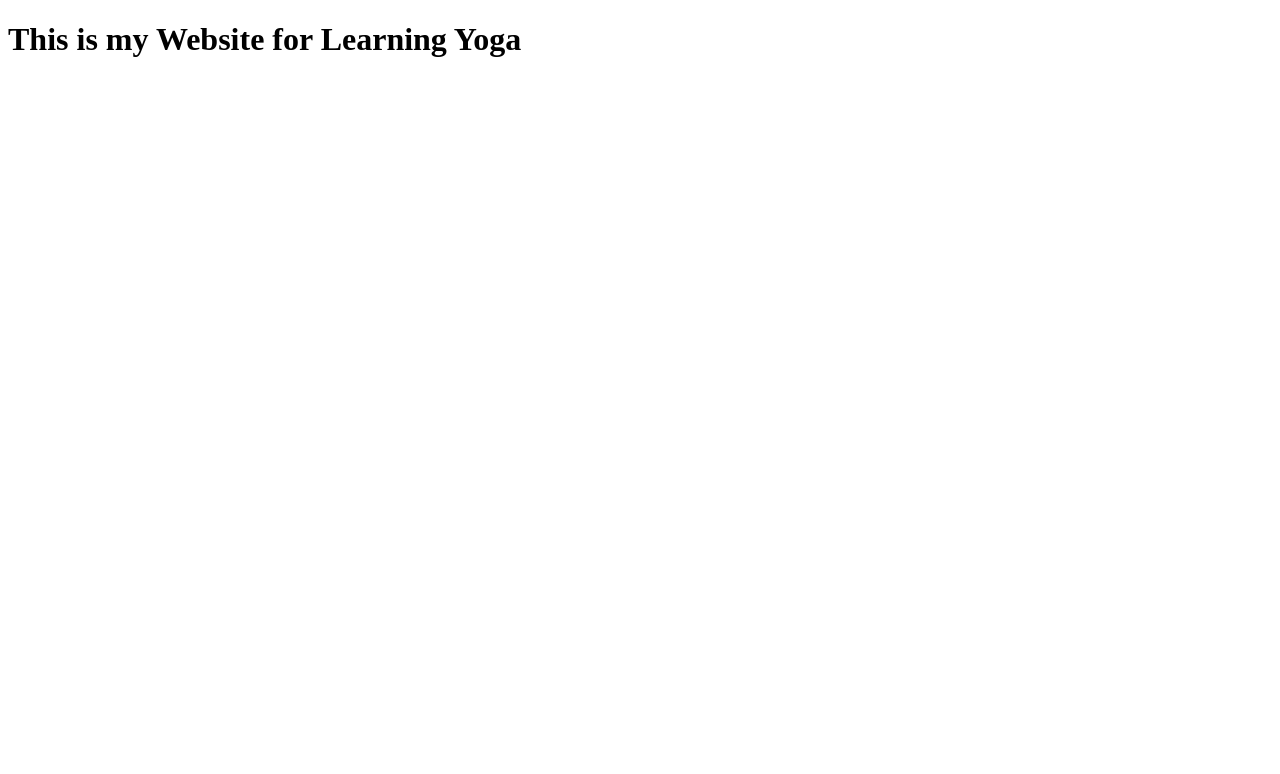
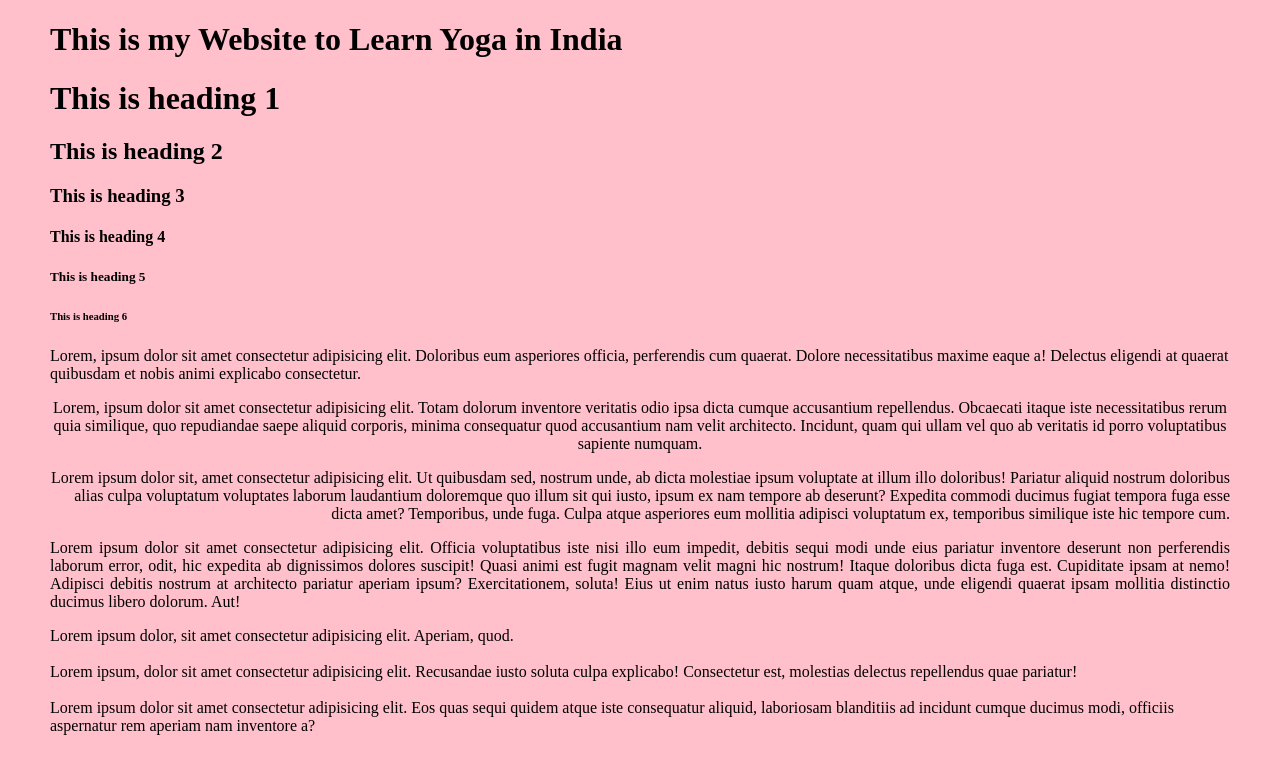
Before and after one commit to Xniharika/yoga, a plain HTML site: page index.html in a window 1280 px wide. Drawn offline with Linux system fonts and the light colour scheme.

Commit message:
Add files via upload

```diff
--- a/index.html
+++ b/index.html
@@ -1,12 +1,48 @@
 <!DOCTYPE html>
 <html lang="en">
+
 <head>
-    <meta charset="UTF-8">
-    <meta http-equiv="X-UA-Compatible" content="IE=edge">
-    <meta name="viewport" content="width=device-width, initial-scale=1.0">
-    <title>Learning Yoga</title>
+  <meta charset="UTF-8">
+  <meta http-equiv="X-UA-Compatible" content="IE=edge">
+  <meta name="viewport" content="width=device-width, initial-scale=1.0">
+  <link rel="icon" type="image/x-icon" href="favicon.png">
+  <title>Yoga in India</title>
 </head>
-<body>
-  <h1>This is my Website for Learning Yoga</h1>
+
+<body leftmargin="50" bgcolor="pink" text="black">
+  <h1>This is my Website to Learn Yoga in India</h1>
+  <h1>This is heading 1</h1>
+  <h2>This is heading 2</h2>
+  <h3>This is heading 3</h3>
+  <h4>This is heading 4</h4>
+  <h5>This is heading 5</h5>
+  <h6>This is heading 6</h6>
+
+  <p>Lorem, ipsum dolor sit amet consectetur adipisicing elit. Doloribus eum asperiores officia, perferendis cum
+    quaerat. Dolore necessitatibus maxime eaque a! Delectus eligendi at quaerat quibusdam et nobis animi explicabo
+    consectetur.</p>
+  <p align="center">Lorem, ipsum dolor sit amet consectetur adipisicing elit. Totam dolorum inventore veritatis odio
+    ipsa dicta cumque accusantium repellendus. Obcaecati itaque iste necessitatibus rerum quia similique, quo
+    repudiandae saepe aliquid corporis, minima consequatur quod accusantium nam velit architecto. Incidunt, quam qui
+    ullam vel quo ab veritatis id porro voluptatibus sapiente numquam.</p>
+  <p align="right">Lorem ipsum dolor sit, amet consectetur adipisicing elit. Ut quibusdam sed, nostrum unde, ab dicta
+    molestiae ipsum voluptate at illum illo doloribus! Pariatur aliquid nostrum doloribus alias culpa voluptatum
+    voluptates laborum laudantium doloremque quo illum sit qui iusto, ipsum ex nam tempore ab deserunt? Expedita commodi
+    ducimus fugiat tempora fuga esse dicta amet? Temporibus, unde fuga. Culpa atque asperiores eum mollitia adipisci
+    voluptatum ex, temporibus similique iste hic tempore cum.</p>
+  <p align="justify">Lorem ipsum dolor sit amet consectetur adipisicing elit. Officia voluptatibus iste nisi illo eum
+    impedit, debitis sequi modi unde eius pariatur inventore deserunt non perferendis laborum error, odit, hic expedita
+    ab dignissimos dolores suscipit! Quasi animi est fugit magnam velit magni hic nostrum! Itaque doloribus dicta fuga
+    est. Cupiditate ipsam at nemo! Adipisci debitis nostrum at architecto pariatur aperiam ipsum? Exercitationem,
+    soluta! Eius ut enim natus iusto harum quam atque, unde eligendi quaerat ipsam mollitia distinctio ducimus libero
+    dolorum. Aut!</p>
+
+  Lorem ipsum dolor, sit amet consectetur adipisicing elit. Aperiam, quod. <br> <br>
+  Lorem ipsum, dolor sit amet consectetur adipisicing elit. Recusandae iusto soluta culpa explicabo! Consectetur est,
+  molestias delectus repellendus quae pariatur! <br> <br>
+  Lorem ipsum dolor sit amet consectetur adipisicing elit. Eos quas sequi quidem atque iste consequatur aliquid,
+  laboriosam blanditiis ad incidunt cumque ducimus modi, officiis aspernatur rem aperiam nam inventore a? <br> <br>
+
 </body>
+
 </html>
```
Also changed, not shown: favicon.png (added).
